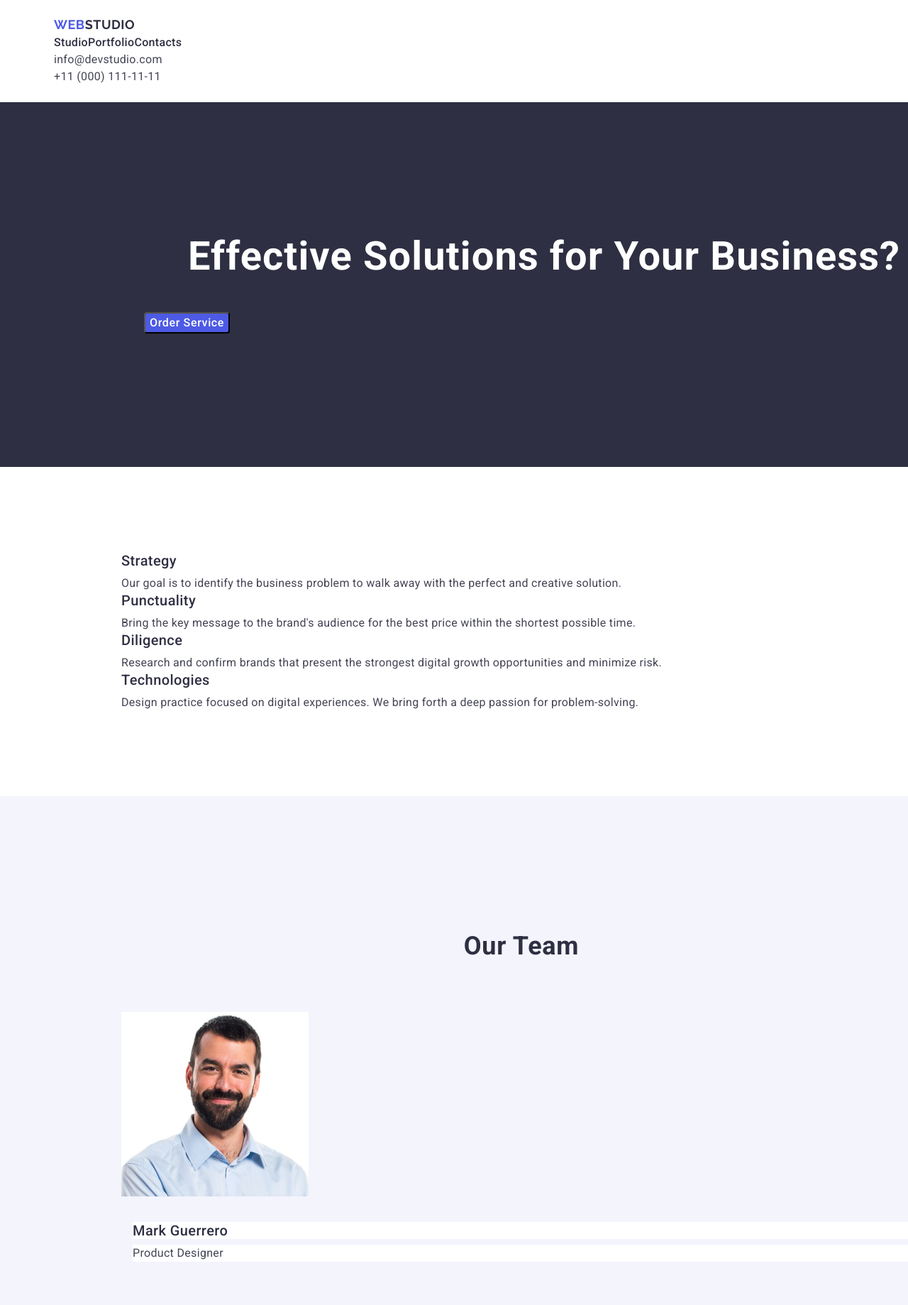
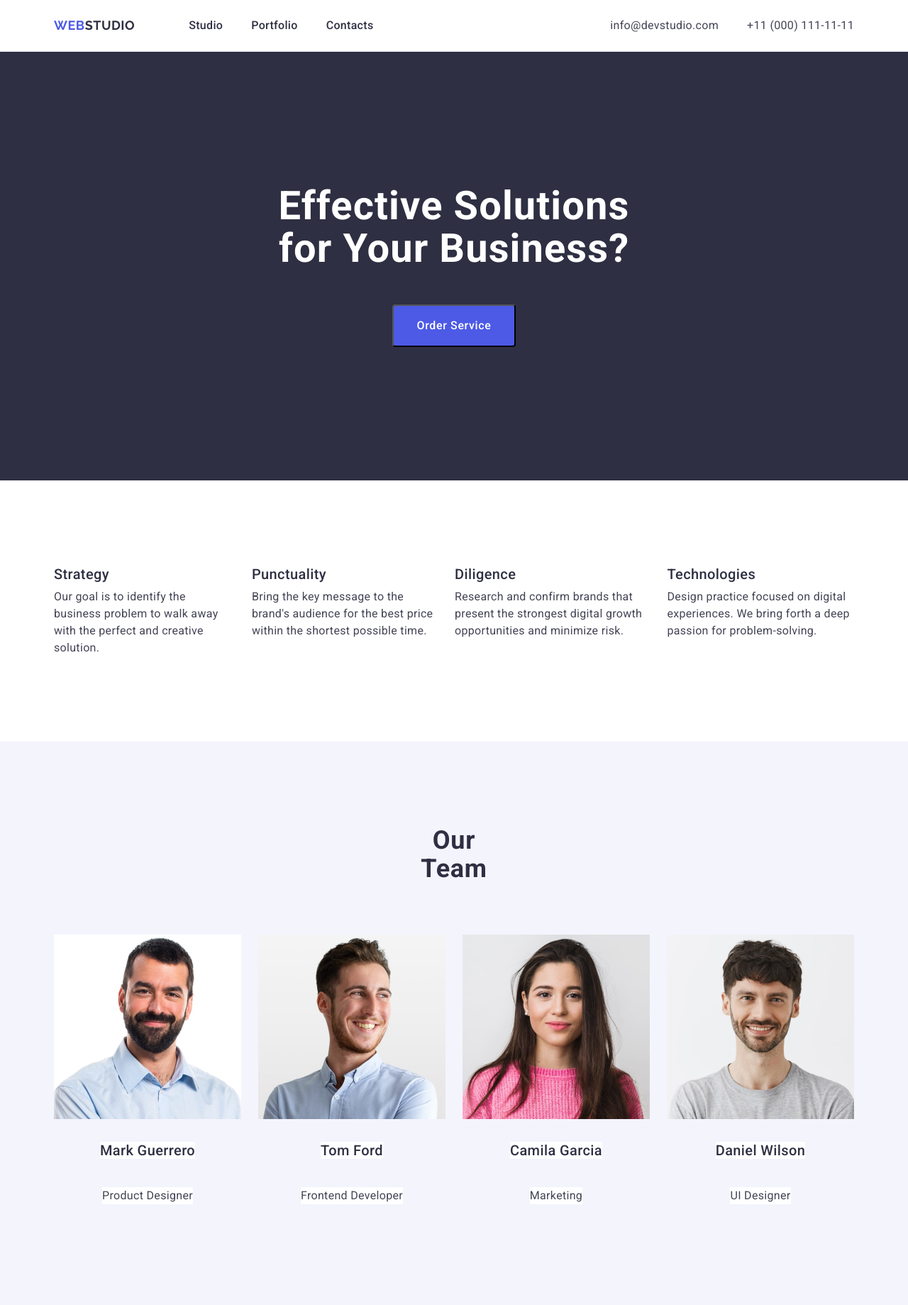
Before and after one commit to Diana-Po/goit-markup-hw-03, a plain HTML site: page index.html in a window 1280 px wide. Shown: the top 1839 px of the page at 71% size. Drawn offline with nearby package versions, Linux system fonts and the light colour scheme.

Commit message:
first atempt

```diff
--- a/css/styles.css
+++ b/css/styles.css
@@ -26,15 +26,25 @@ h6 {
   margin-bottom: 0;
   padding-left: 0;
 }
+img {
+  display: block;
+  max-width: 100%;
+  height: auto;
+}
 .container {
   width: 1158px;
-  padding: 0px 15px;
+  padding: 0 15px;
   margin: 0 auto;
 }
 
 .header {
   padding-top: 24px;
   padding-bottom: 24px;
+  border-bottom: 1px solid #e7e9fc;
+}
+.header-container {
+  display: flex;
+  align-items: center;
 }
 .header-logo {
   font-family: "Raleway", sans-serif;
@@ -44,6 +54,7 @@ h6 {
   letter-spacing: 0.03em;
   text-transform: uppercase;
   color: #4d5ae5;
+  margin-right: 76px;
 }
 .header-logo-font {
   font-family: "Raleway", sans-serif;
@@ -65,10 +76,13 @@ h6 {
   letter-spacing: 0.02em;
   font-weight: 500;
   color: #2e2f42;
+  display: flex;
+  align-items: center;
 }
 .header-navigation-list {
+  color: #2e2f42;
   display: flex;
-  color: #2e2f42;
+  gap: 40px;
 }
 .header-navigation-list a:hover,
 .header-navigation-list a:focus {
@@ -79,6 +93,14 @@ h6 {
   font-weight: 400;
   font-style: normal;
   color: #434455;
+  display: flex;
+
+  gap: 40px;
+  margin-left: auto;
+}
+.contacts {
+  display: flex;
+  gap: 40px;
 }
 .header-address-list {
   font-size: 16px;
@@ -93,7 +115,9 @@ h6 {
 
 .main-section {
   background: #2e2f42;
-  padding: 188px;
+  padding-top: 188px;
+  padding-bottom: 188px;
+  display: flex;
 }
 .main-title {
   font-weight: 700;
@@ -102,7 +126,9 @@ h6 {
   letter-spacing: 0.02em;
   text-align: center;
   color: #fff;
-  margin-bottom: 48px;
+
+  max-width: 496px;
+  margin: 0 auto 48px auto;
 }
 .main-button {
   font-family: "Roboto", sans-serif;
@@ -114,6 +140,10 @@ h6 {
   letter-spacing: 0.04em;
   border-radius: 4px;
   cursor: pointer;
+  min-width: 169px;
+  padding: 16px 32px;
+  display: block;
+  margin: 0 auto;
 }
 .main-button:hover,
 .main-button:focus {
@@ -133,8 +163,16 @@ h6 {
   overflow: hidden;
 }
 .our-features {
-  padding: 120px 156px;
+  padding: 120px 0;
 }
+.features-list {
+  display: flex;
+  gap: 24px;
+}
+.feature-item {
+  width: calc(100% - (3 * 24px)) / 4;
+}
+
 .features {
   font-weight: 500;
   font-size: 20px;
@@ -153,7 +191,7 @@ h6 {
 
 .our-team {
   background-color: #f4f4fd;
-  padding: 120px 156px;
+  padding: 120px 0;
 }
 .title {
   font-weight: 700;
@@ -163,17 +201,33 @@ h6 {
   text-align: center;
   text-transform: capitalize;
   color: #2e2f42;
-  margin: 72px;
+  max-width: 162px;
+  margin: 0 auto 72px;
+}
+.team-list {
+  display: flex;
+  flex-direction: row;
+  column-gap: 24px;
+  align-items: center;
+  justify-content: center;
 }
 .team-cards {
   background-color: #fff;
+  width: calc((100% - (3 * 24px)) / 4);
 }
 .photo {
-  width: 264px;
-  height: 260px;
+  width: 100%;
+  max-width: 264px;
+  height: auto;
 }
 .team-info {
   padding: 32px 16px;
+  max-width: 264px;
+  display: flex;
+  align-items: center;
+  justify-content: center;
+  flex-direction: column;
+  gap: 32px;
 }
 
 .team-features {
@@ -195,7 +249,7 @@ h6 {
   margin-bottom: 32px;
 }
 .our-portfolio {
-  padding: 120px 156px;
+  padding: 120px;
   margin-bottom: 72px;
 }
 .info {
@@ -210,6 +264,15 @@ h6 {
   text-transform: capitalize;
   color: #2e2f42;
   margin-bottom: 8px;
+}
+.portfolio-list {
+  display: flex;
+  flex-wrap: wrap;
+  column-gap: 24px;
+  row-gap: 48px;
+}
+.portfolio-item {
+  width: calc ((100% - (5 * 24px)) / 6);
 }
 .portfolio-features-text {
   font-weight: 400;
@@ -252,4 +315,6 @@ h6 {
   line-height: 1.5;
   letter-spacing: 0.02em;
   color: #f4f4fd;
+  max-width: 264px;
+  margin-top: 16px;
 }
--- a/index.html
+++ b/index.html
@@ -32,7 +32,7 @@
   </head>
   <body>
     <header class="header">
-      <div class="container">
+      <div class="container header-container">
         <nav class="header-navigation">
           <a class="header-logo" href="./index.html"
             >Web<span class="header-logo-font"
@@ -61,7 +61,7 @@
         </nav>
 
         <address class="header-address">
-          <ul>
+          <ul class="contacts">
             <li>
               <a
                 href="mailto:info@devstudio.com"
@@ -98,8 +98,8 @@
           <h2 class="visually-hidden">
             Innovative Business Solutions
           </h2>
-          <ul>
-            <li>
+          <ul class="features-list">
+            <li class="feature-item">
               <h3 class="features">Strategy</h3>
               <p class="features-text">
                 Our goal is to identify the business problem
@@ -138,7 +138,7 @@
       <section class="our-team">
         <div class="container">
           <h2 class="title">Our Team</h2>
-          <ul>
+          <ul class="team-list">
             <li class="team cards">
               <img
                 class="photo"
@@ -204,8 +204,8 @@
       <section class="our-portfolio">
         <div class="container">
           <h2 class="title-portfolio">Our Portfolio</h2>
-          <ul>
-            <li>
+          <ul class="portfolio-list">
+            <li class="portfolio-item">
               <img
                 src="./images/img-1min.jpg"
                 alt="bank app screen"
@@ -217,7 +217,7 @@
               <p class="portfolio-features-text">App</p>
               </div>
             </li>
-            <li>
+            <li class="portfolio-item">
               <img
                 src="./images/img-2min.jpg"
                 alt="QR-code scan"
@@ -231,7 +231,7 @@
               </p>
               </div>
             </li>
-            <li>
+            <li class="portfolio-item">
               <img
                 src="./images/img-3min.jpg"
                 alt="laptop & phone"
@@ -243,7 +243,7 @@
               <p class="portfolio-features-text">App</p>
               </div>
             </li>
-            <li>
+            <li class="portfolio-item">
               <img
                 src="./images/img-4min.jpg"
                 alt="hands on the wheel"
@@ -257,7 +257,7 @@
               </p>
               </div>
             </li>
-            <li>
+            <li class="portfolio-item">
               <img
                 src="./images/img-5min.jpg"
                 alt="phone screen"
@@ -269,7 +269,7 @@
               <p class="portfolio-features-text">Design</p>
               </div>
             </li>
-            <li>
+            <li class="portfolio-item">
               <img
                 src="./images/img-6min.jpg"
                 alt="a girl with the headphones"
```
